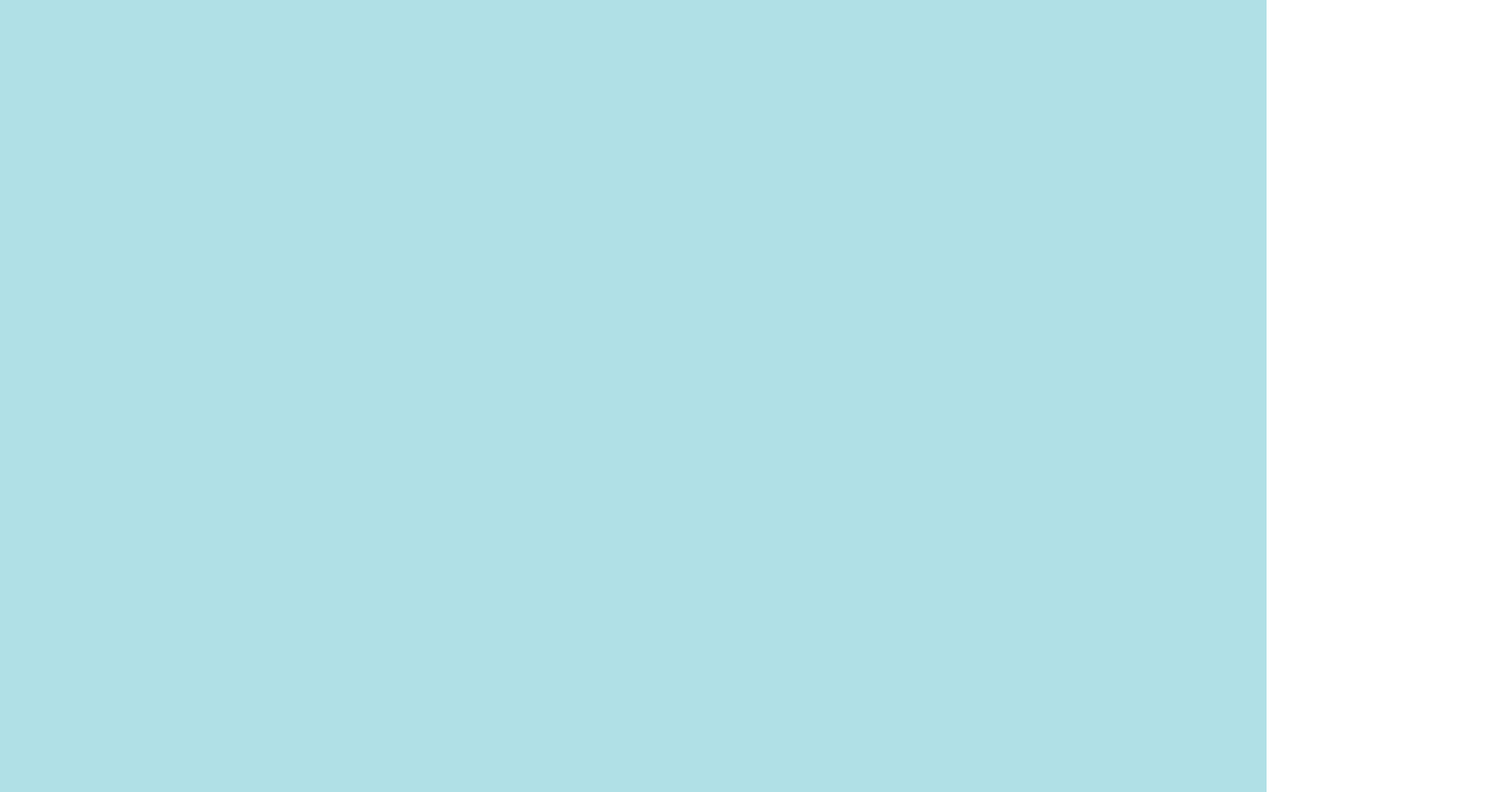
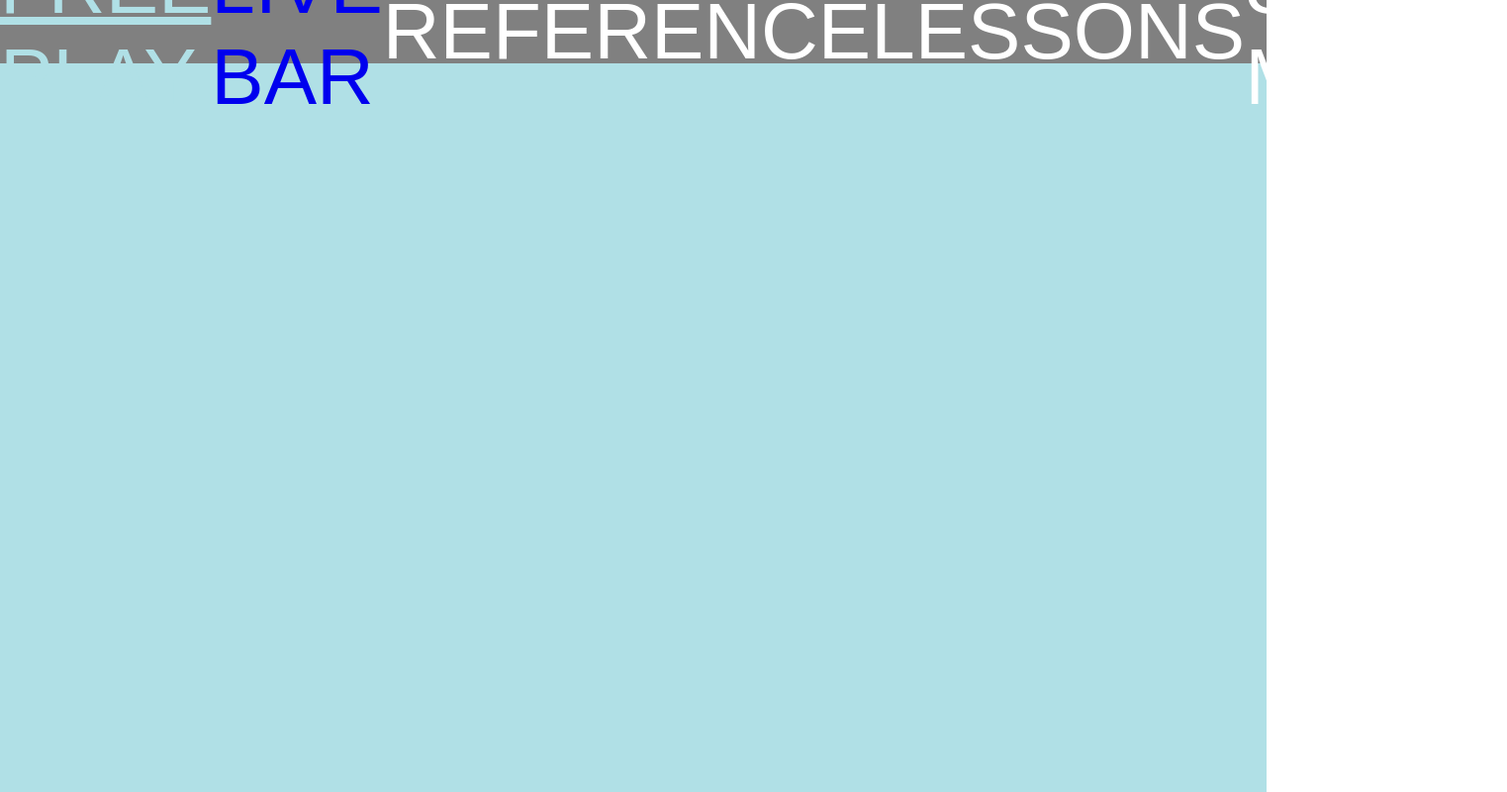
Before and after one commit to kapoole/HackNC21, a plain HTML site: page index.html in a window 1280 px wide. Shown: the whole page at 99% size, 1523 px wide, since content can reach past the window. Drawn offline with Linux system fonts and the light colour scheme; a web font is replaced by a local one.

Commit message:
add navbar

```diff
--- a/bar/bar.css
+++ b/bar/bar.css
@@ -3,7 +3,7 @@
 }
 
 .container {
-    height: 100vh;
+    height: 92vh;
     background-color: powderblue;
     font-size: 1em;
     margin: auto;
@@ -11,6 +11,46 @@
     padding-left: 16em;
     padding-top: 16em;
     text-align: center;
+}
+
+#nav{
+    width: 100vw;
+    height: 8vh;
+    background-color: gray;
+    display: flex;
+    align-items: center;
+    justify-content: space-evenly;
+}
+
+.navbar-item {
+    font-size: 5em;
+    color: white;
+    font-family: 'Dongle', sans-serif;
+}
+
+#freePlay {
+    color: powderblue;
+}
+
+a{
+    text-decoration: none;
+}
+
+a:link {
+  text-decoration: none;
+}
+
+a:visited {
+  text-decoration: none;
+  color: white;
+}
+
+a:hover {
+  text-decoration: underline;
+}
+
+a:active {
+  text-decoration: underline;
 }
 
 h1 {
--- a/index.html
+++ b/index.html
@@ -20,6 +20,14 @@
 
 <body>
     <!-- <h1>ROYGBIV Keys</h1> -->
+
+    <div id="nav">
+        <div class="navbar-item"><a href="./index.html" id="freePlay">FREE PLAY</a></div>
+        <div class="navbar-item"><a href="./bar/index.html">LIVE BAR</a></div>
+        <div class="navbar-item">REFERENCE</div>
+        <div class="navbar-item">LESSONS</div>
+        <div class="navbar-item">SHEET MUSIC</div>
+    </div>
 
     <div class="container">
 
--- a/styles.css
+++ b/styles.css
@@ -17,12 +17,52 @@
     --fsharp: 0fr;
 }
 
+#nav{
+    width: 100vw;
+    height: 8vh;
+    background-color: gray;
+    display: flex;
+    align-items: center;
+    justify-content: space-evenly;
+}
+
+.navbar-item {
+    font-size: 5em;
+    color: white;
+    font-family: 'Dongle', sans-serif;
+}
+
+#freePlay {
+    color: powderblue;
+}
+
+a{
+    text-decoration: none;
+}
+
+a:link {
+  text-decoration: none;
+}
+
+a:visited {
+  text-decoration: none;
+  color: white;
+}
+
+a:hover {
+  text-decoration: underline;
+}
+
+a:active {
+  text-decoration: underline;
+}
+
 .container {
     display: grid;
     grid-template-columns: var(--c) var(--csharp) var(--d) var(--dsharp) var(--e) var(--f) var(--fsharp) var(--g) var(--gsharp) var(--a) var(--asharp) var(--b);
     width: 100%;
-    height: 100vh;
-    line-height: 100vh;
+    height: 92vh;
+    line-height: 91vh;
     background-color: powderblue;
 }
 
```
Also changed, not shown: bar/index.html (+8 -0 lines).
